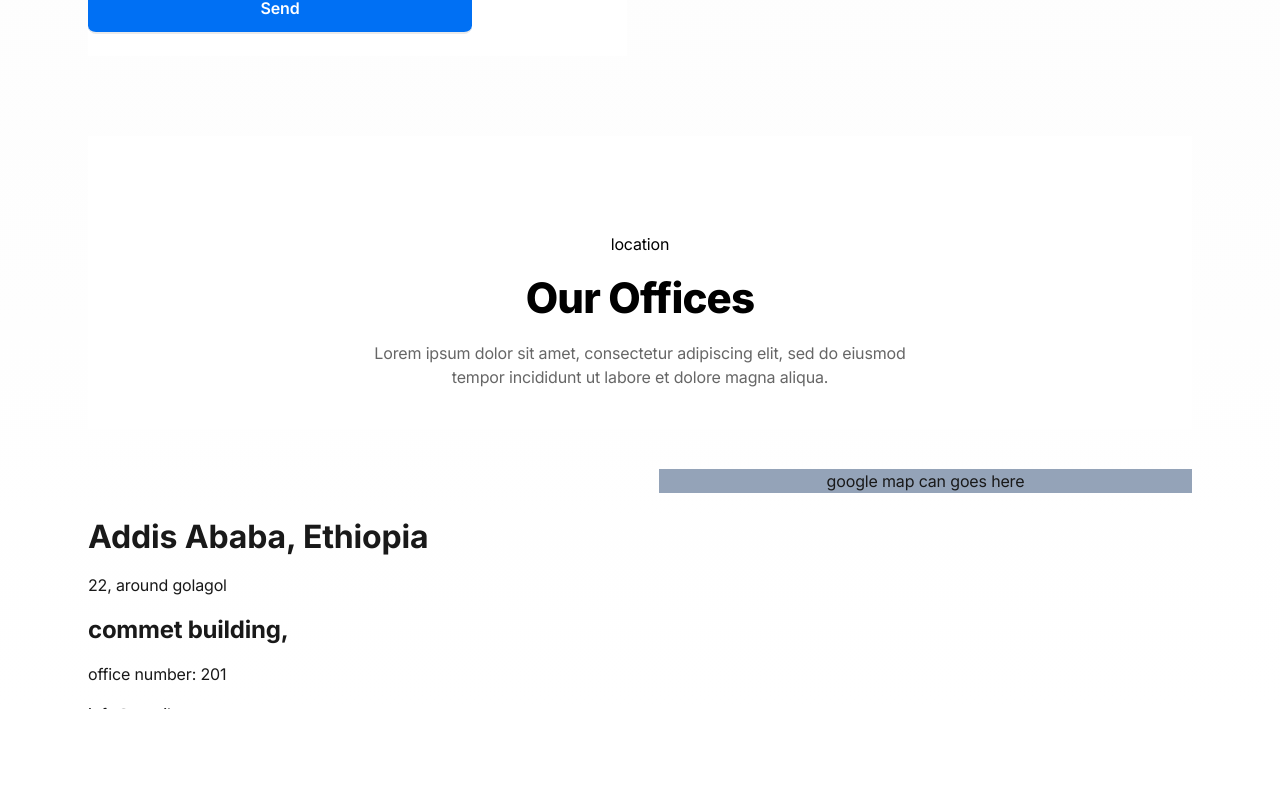
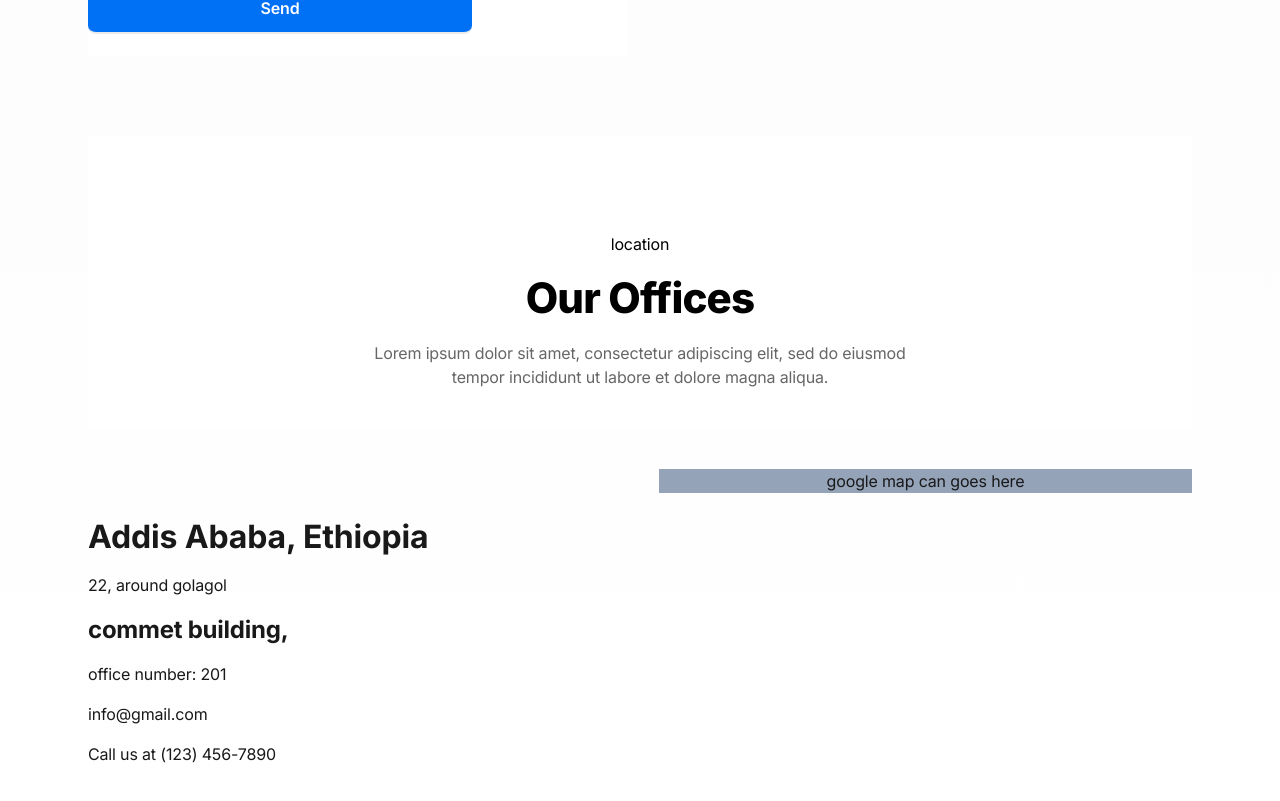
Before and after one commit to habtish1/Source-Code-Web, a Next.js app: page /contact in a window 1280 px wide. Shown: the part 807-1608 px from the top of the page. Before the commit the page ends 1516 px from the top, so only its background shows below. Built offline with nearby package versions, Linux system fonts and the light colour scheme.

Commit message:
minor height updates

```diff
--- a/app/(auth)/contact/page.tsx
+++ b/app/(auth)/contact/page.tsx
@@ -16,7 +16,7 @@ export default function Contact() {
   return (
     <section className="bg-gradient-to-b from-gray-100 to-white">
       <div className="max-w-6xl mx-auto px-4 sm:px-6">
-        <div className="w-full flex flex-col gap-y-4 md:flex-row max-h-max mx-auto pt-32  pb-12 md:pt-40 md:pb-20">
+        <div className="w-full flex flex-col gap-y-4 md:flex-row h-auto mx-auto pt-32  pb-12 md:pt-40 md:pb-20">
           <div className="max-w-[682px]  w-full max-h-max bg-white py-8 mr-8">
             <div className="w-full h-auto ">
               <h1 className="h5 mt-4">contact us</h1>
@@ -89,8 +89,8 @@ export default function Contact() {
 
         {/* map and address */}
         <div className="w-full flex flex-col gap-y-8 md:flex-row max-h-max mx-auto pt-6  pb-12 md:pt-10 md:pb-20">
-          <div className="max-w-[682px]  w-full max-h-max  py-8">
-            <div className="w-full h-20 ">
+          <div className="max-w-[682px] w-full py-4  md:py-8">
+            <div className="w-full max-h-max ">
               <h1 className="h3 mt-4">Addis Ababa, Ethiopia</h1>
               <p className="text-base mt-4">22, around golagol</p>
               <h1 className="h4 mt-4">commet building, </h1>
```
